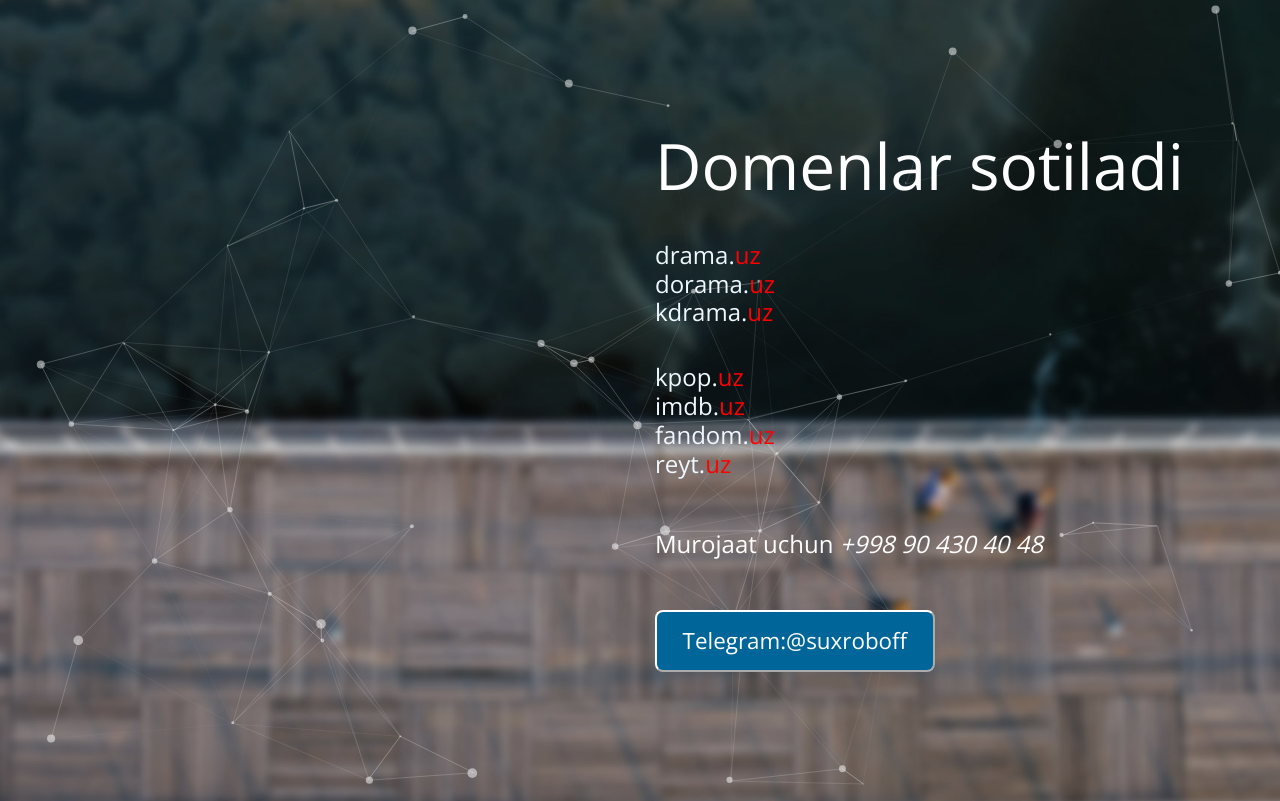
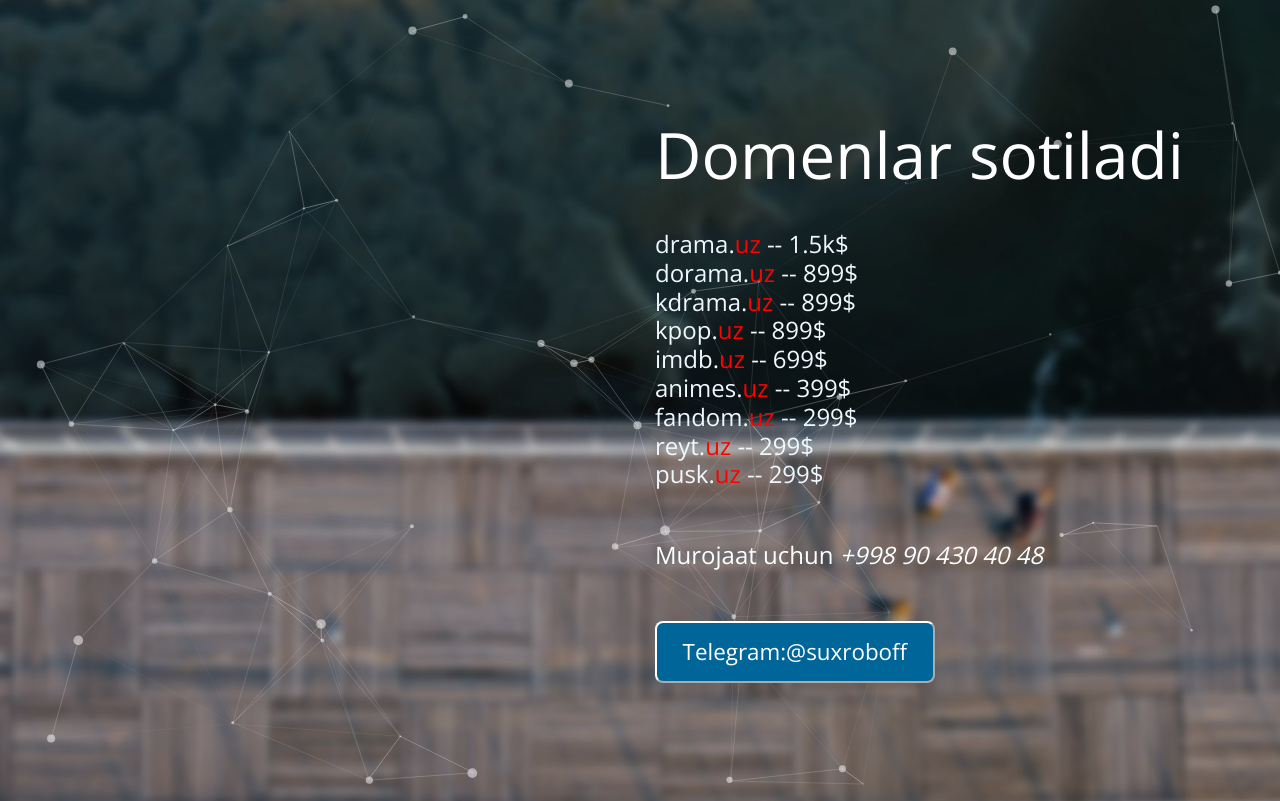
Before and after one commit to ghost-uz/kdrama, a plain HTML site: page index.html in a window 1280 px wide. Drawn offline with nearby package versions, Linux system fonts and the light colour scheme.

Commit message:
Update index.html

```diff
--- a/index.html
+++ b/index.html
@@ -40,13 +40,15 @@
         <div class="tm-content col-xl-6 col-sm-8 col-xs-8 ml-auto section">
           <header class="mb-5">
           <h1>Domenlar sotiladi</h1><br/>
-         <h3 style="color: aliceblue">drama.<a style="color: red">uz</a></h3>
-          <h3 style="color: aliceblue">dorama.<a style="color: red">uz</a></h3>
-          <h3 style="color: aliceblue">kdrama.<a style="color: red">uz</a></h3><br/>
-          <h3 style="color: aliceblue">kpop.<a style="color: red">uz</a></h3>
-          <h5 style="color: aliceblue">imdb.<a style="color: red">uz</a></h5>
-          <h5 style="color: aliceblue">fandom.<a style="color: red">uz</a></h5>
-          <h6 style="color: aliceblue">reyt.<a style="color: red">uz</a></h6>
+          <h3 style="color: aliceblue">drama.<a style="color: red">uz</a> -- 1.5k$</h3>
+          <h3 style="color: aliceblue">dorama.<a style="color: red">uz</a> -- 899$</h3>
+          <h3 style="color: aliceblue">kdrama.<a style="color: red">uz</a> -- 899$</h3>
+          <h3 style="color: aliceblue">kpop.<a style="color: red">uz</a> -- 899$</h3>
+          <h4 style="color: aliceblue">imdb.<a style="color: red">uz</a> -- 699$</h4>
+          <h4 style="color: aliceblue">animes.<a style="color: red">uz</a> -- 399$</h4>
+          <h5 style="color: aliceblue">fandom.<a style="color: red">uz</a> -- 299$</h5>
+          <h6 style="color: aliceblue">reyt.<a style="color: red">uz</a> -- 299$</h6>
+          <h6 style="color: aliceblue">pusk.<a style="color: red">uz</a> -- 299$</h6>
           </header>
           <p class="mb-5">
             Murojaat uchun <a href="tel:998904304048" style="text-decoration: none"><i>+998 90 430 40 48</i></a>
```
